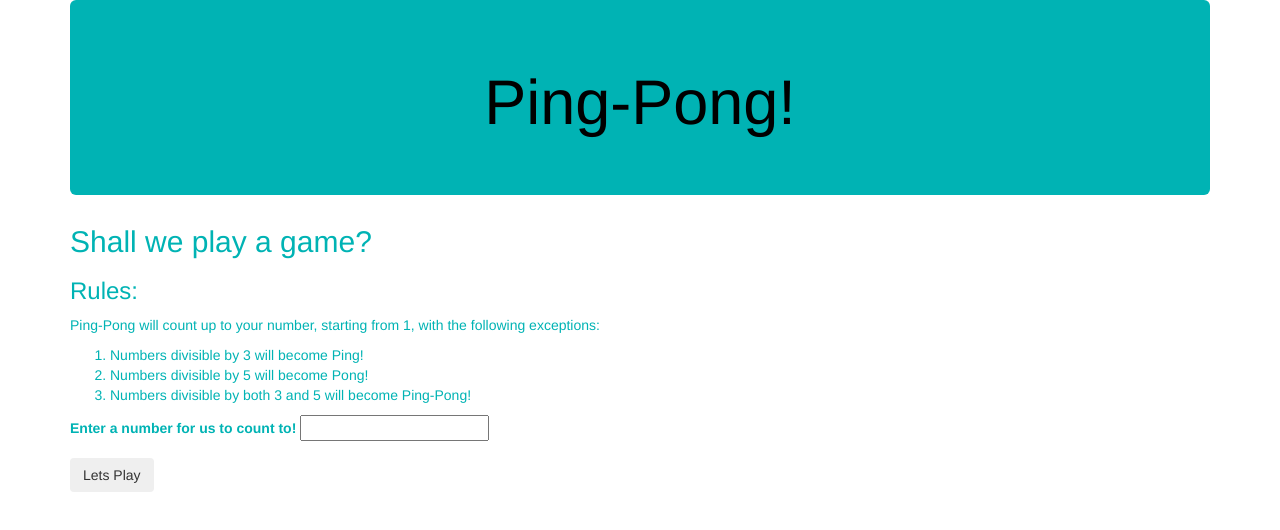
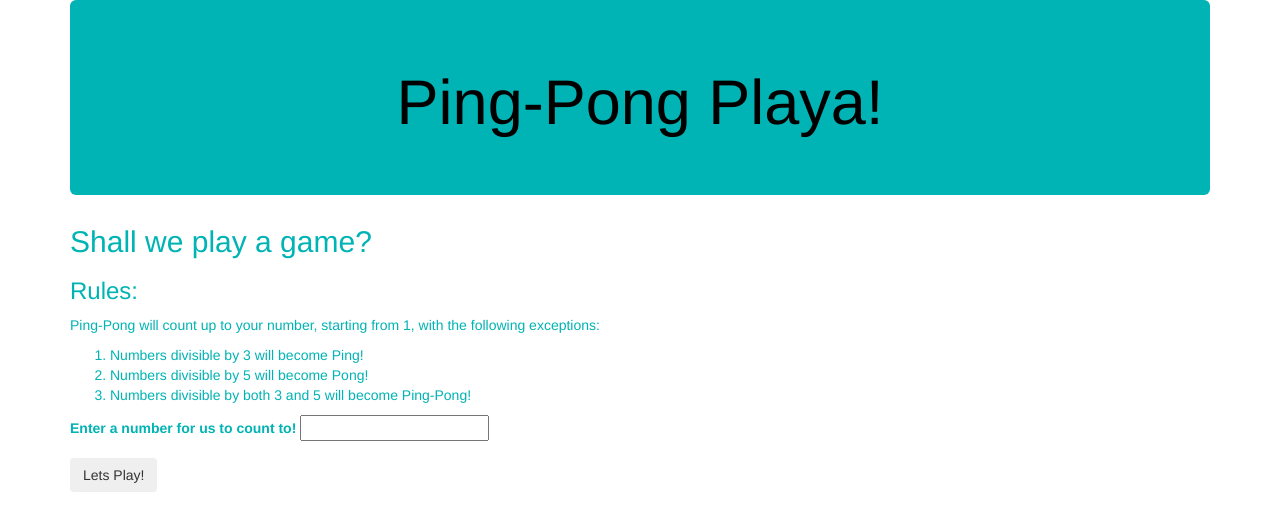
Before and after one commit to guyanderson/ping-pong, a plain HTML site: page index.html in a window 1280 px wide. Drawn offline with Linux system fonts and the light colour scheme.

Commit message:
This will update README specs.

```diff
--- a/index.html
+++ b/index.html
@@ -10,7 +10,7 @@
   <body>
     <div class="container">
       <div class="jumbotron">
-        <h1>Ping-Pong!</h1>
+        <h1>Ping-Pong Playa!</h1>
       </div>
       <h2>Shall we play a game?</h2>
       <h3>Rules:</h3>
@@ -27,7 +27,7 @@
           <label for="sentence">Enter a number for us to count to!</label>
           <input id="userNumberInput" type="text">
         </div>
-        <button type="submit" class="btn">Lets Play</button>
+        <button type="submit" class="btn">Lets Play!</button>
       </form>
       <div id="result">
         <ul>
--- a/js/scripts.js
+++ b/js/scripts.js
@@ -12,7 +12,7 @@ function getInput(input){
         j = i
     }
       $("ul").append("<li>"+j+"</li>");
-  }
+  };
 };
 
 
```
Also changed, not shown: 1 other file.
